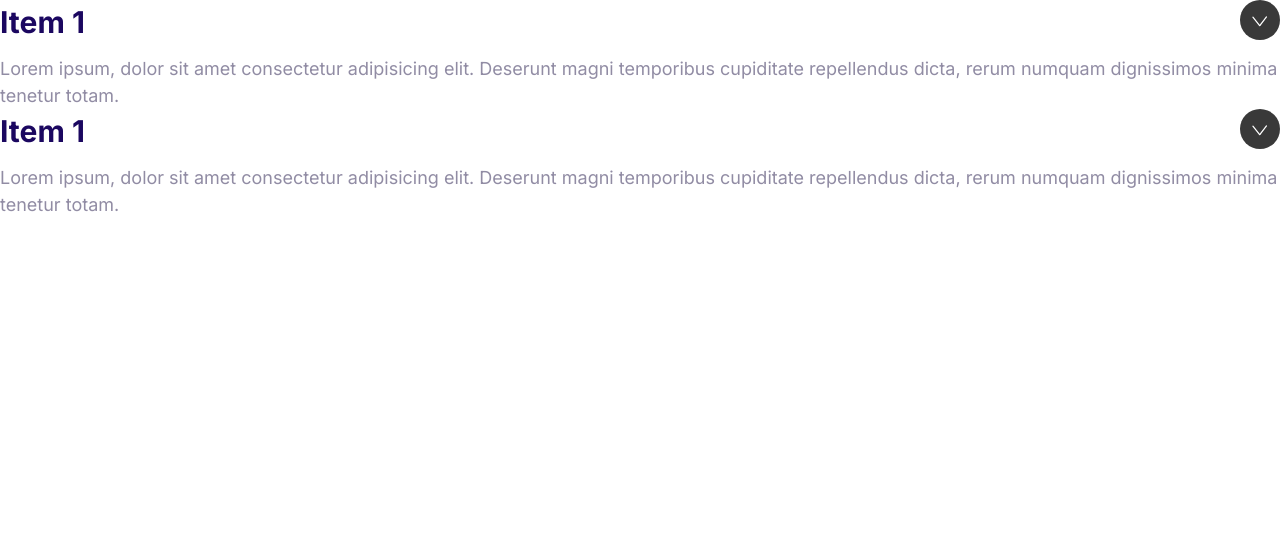
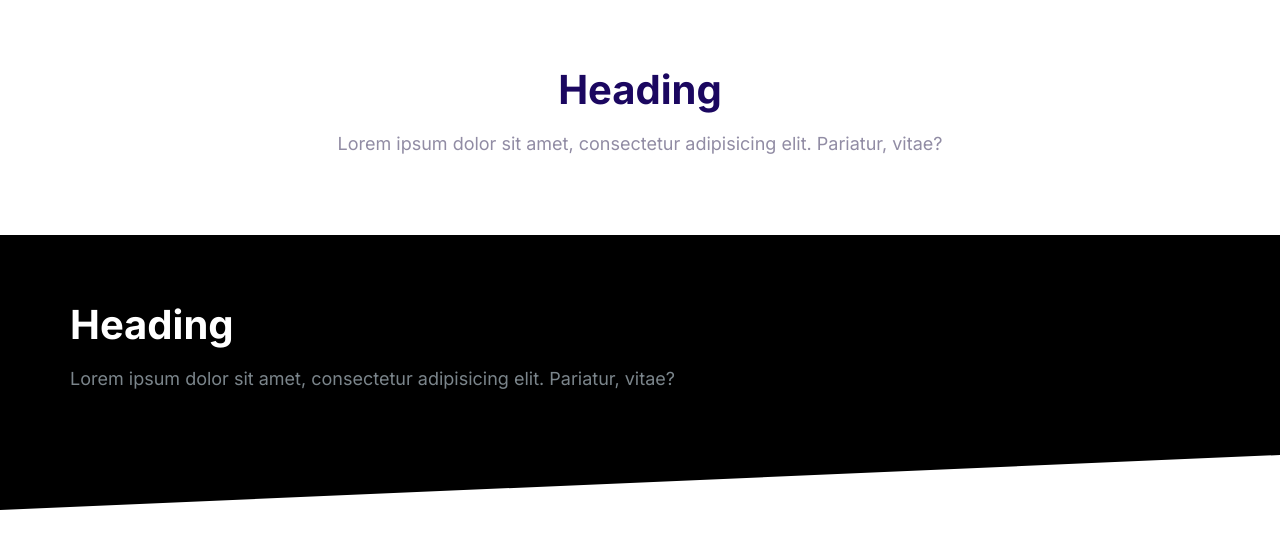
Before and after one commit to 90arch/archit, a plain HTML site: page index.html in a window 1280 px wide. Drawn offline with Linux system fonts and the light colour scheme.

Commit message:
Created block element.

```diff
--- a/css/styles.css
+++ b/css/styles.css
@@ -507,3 +507,36 @@ a {
   max-height: 100vh;
   opacity: 1;
 }
+
+/* Blocks */
+
+.block {
+  --padding-vertical: 6rem;
+  padding: var(--padding-vertical) 2rem;
+}
+.block__header {
+  text-align: center;
+}
+.block__heading {
+  margin-top: 0;
+}
+.block--dark {
+  background: #000;
+  color: #7b858b;
+}
+
+.block--dark .block__heading {
+  color: #fff;
+}
+.block--skewed-right {
+  padding-bottom: calc(var(--padding-vertical) + 4rem);
+  clip-path: polygon(0% 0%, 100% 0%, 100% 100%, 0% 80%);
+}
+.block--skewed-left {
+  padding-bottom: calc(var(--padding-vertical) + 4rem);
+  clip-path: polygon(0% 0%, 100% 0%, 100% 80%, 0% 100%);
+}
+.container {
+  max-width: 1140px;
+  margin: 0 auto;
+}
--- a/index.html
+++ b/index.html
@@ -19,38 +19,24 @@
     />
   </head>
   <body>
-    <div class="collapsible collapsible--expanded">
-      <header class="collapsible__header">
-        <h2 class="collapsible__heading">Item 1</h2>
-        <img
-          class="icon collapsible__chevron"
-          src="images/chevron.svg"
-          alt="down-arrow sign for collapsibles"
-        />
+    <section class="block container">
+      <header class="block__header">
+        <h2 class="block__heading">Heading</h2>
+        <p>
+          Lorem ipsum dolor sit amet, consectetur adipisicing elit. Pariatur,
+          vitae?
+        </p>
       </header>
-      <div class="collapsible__content">
-        Lorem ipsum, dolor sit amet consectetur adipisicing elit. Deserunt magni
-        temporibus cupiditate repellendus dicta, rerum numquam dignissimos
-        minima tenetur totam.
+    </section>
+    <section class="block block--dark block--skewed-left">
+      <div class="container">
+        <h2 class="block__heading">Heading</h2>
+        <p>
+          Lorem ipsum dolor sit amet, consectetur adipisicing elit. Pariatur,
+          vitae?
+        </p>
       </div>
-    </div>
-
-    <div class="collapsible collapsible--expanded">
-      <header class="collapsible__header">
-        <h2 class="collapsible__heading">Item 1</h2>
-        <img
-          class="icon collapsible__chevron"
-          src="images/chevron.svg"
-          alt="down-arrow sign for collapsibles"
-        />
-      </header>
-      <div class="collapsible__content">
-        Lorem ipsum, dolor sit amet consectetur adipisicing elit. Deserunt magni
-        temporibus cupiditate repellendus dicta, rerum numquam dignissimos
-        minima tenetur totam.
-      </div>
-    </div>
-
+    </section>
     <script src="js/main.js"></script>
   </body>
 </html>
```
Also changed, not shown: components/block.html (added, +16 -0 lines).
